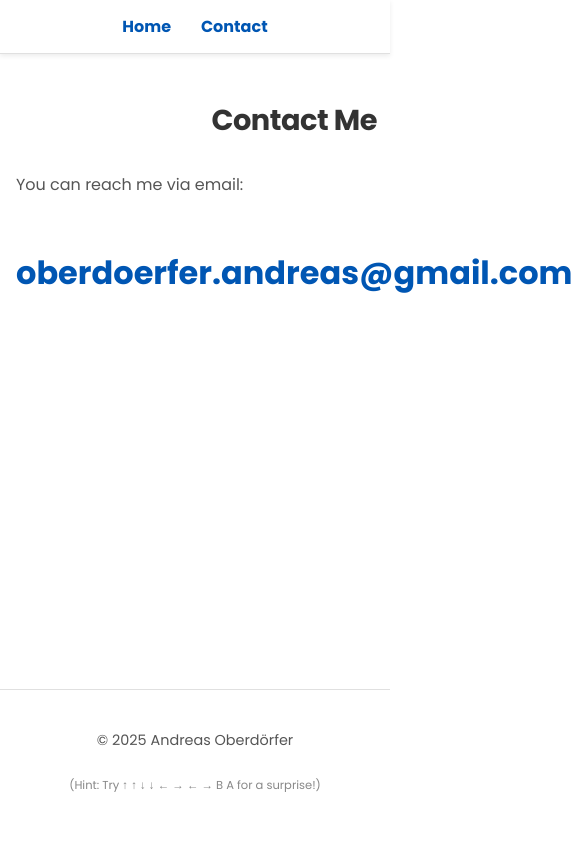
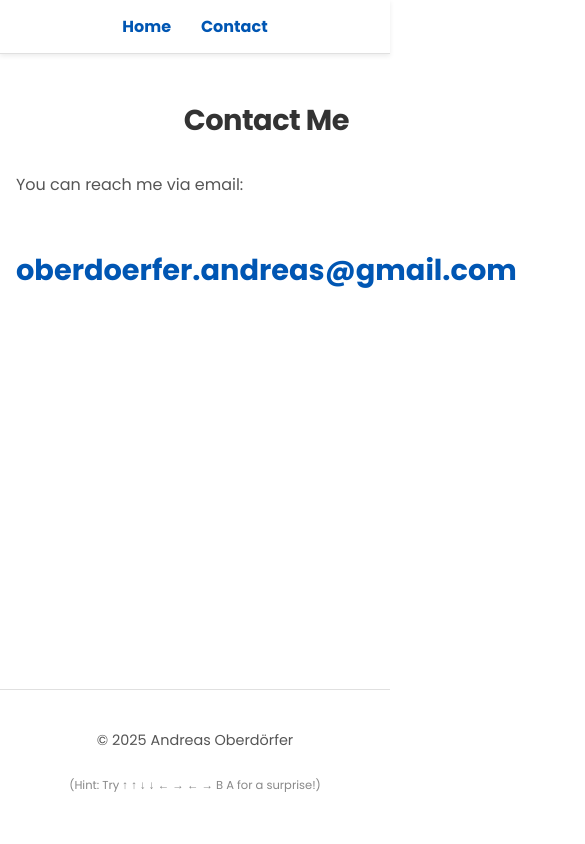
Before and after one commit to AndiCodesss/website24, an Astro site: page /contact in a window 390 px wide. Shown: the whole page, 585 px wide, since content can reach past the window. Built offline with nearby package versions, Linux system fonts and the light colour scheme; Astro itself is replaced by a stand-in of ours.

Commit message:
Adjust global styles by reducing font sizes for contact email elements and modifying the Konami effect animation to run faster with more iterations.

```diff
--- a/src/styles/global.css
+++ b/src/styles/global.css
@@ -145,7 +145,7 @@ p {
 }
 
 .contact-email {
-    font-size: 3rem; /* Increased font size */
+    font-size: 2.8rem; /* Slightly reduced font size */
     font-weight: bold;
     color: var(--accent); /* Use accent color */
     text-align: center;
@@ -274,7 +274,7 @@ hr {
   h1 { font-size: 2.2em; }
   h2 { font-size: 1.8em; }
   .contact-email {
-      font-size: 2rem; /* Adjust mobile email size */
+      font-size: 1.8rem; /* Adjust mobile email size */
       overflow-wrap: break-word; /* Also apply here */
   }
   .story {
@@ -317,8 +317,8 @@ hr {
 }
 
 body.konami-effect {
-    /* Run animation once for 10 seconds */
-    animation: colorExplosion 10s linear 1;
+    /* Run fast animation for 13 iterations (~10.4s) */
+    animation: colorExplosion 0.8s linear 13;
     filter: hue-rotate(0deg) contrast(1.2);
 }
 
```
